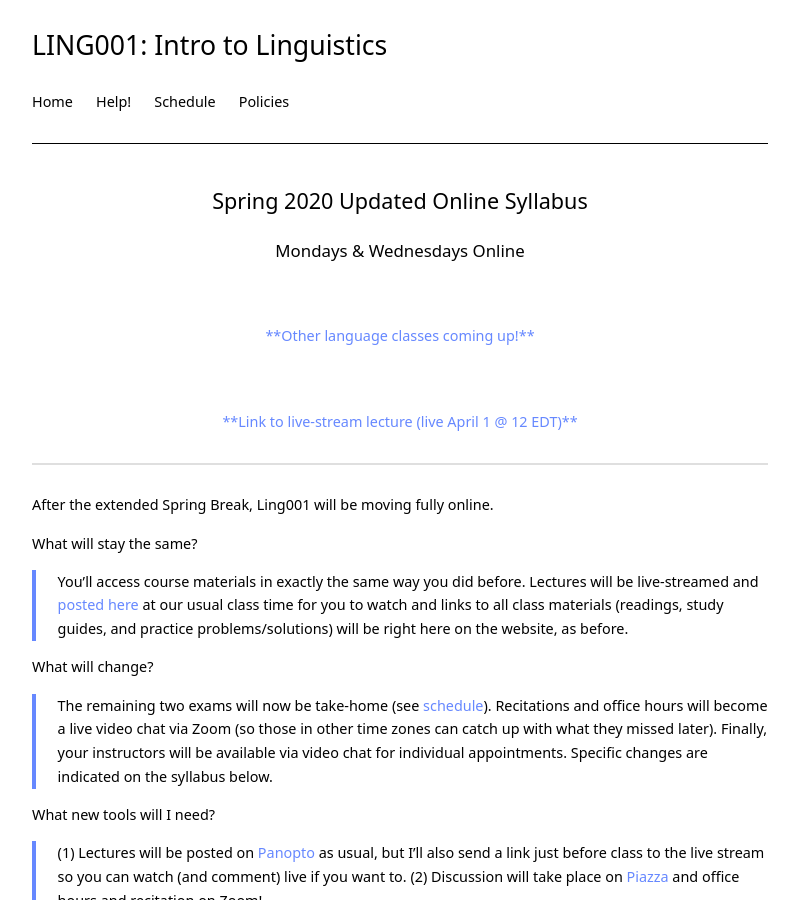
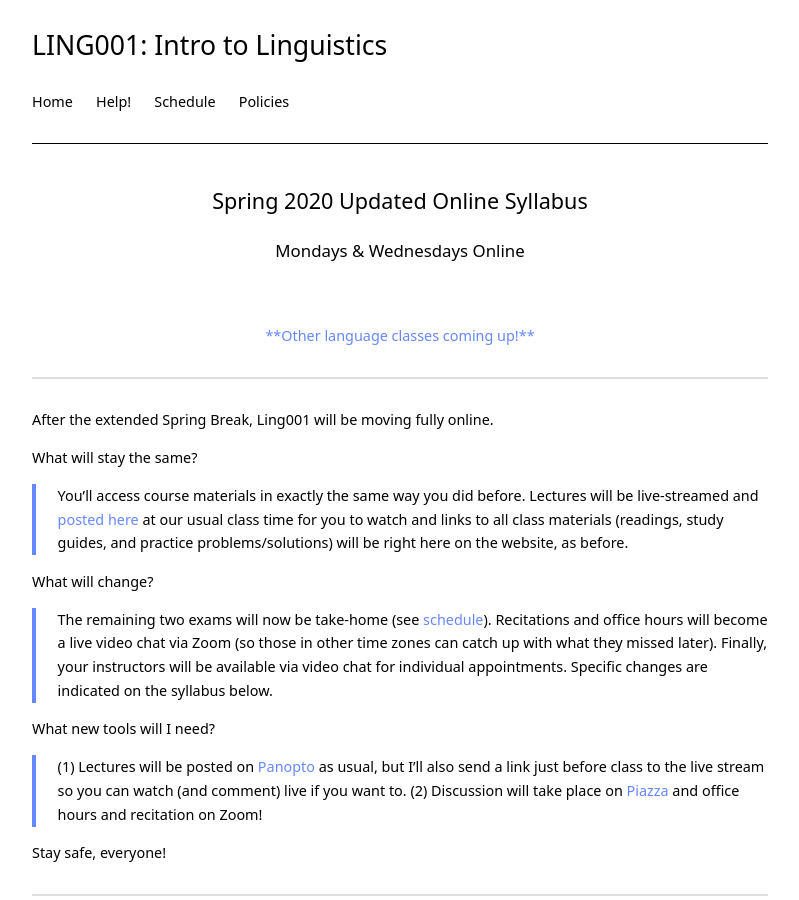
Before and after one commit to kschuler/ling001, a Jekyll site: the page built from index.md, in a window 1280 px wide and 900 px high. Shown: the whole window, without its empty margins (240-1039 px from the left). Built offline with Jekyll 4.4.1, drawn with Linux system fonts in a browser that asks for light colours.

Commit message:
Update index.md

```diff
--- a/index.md
+++ b/index.md
@@ -7,9 +7,6 @@ title: LING 1
 <h3 align="center">Mondays & Wednesdays <b>Online</b></h3>
 <br>
 <h4 align="center"><a href="resources/20A-LingCoursesMajor.pdf"><b>**Other language classes coming up!**</b></a></h4>
-<br>
-<h4 align="center"><a href="https://upenn.hosted.panopto.com/Panopto/Pages/Viewer.aspx?id=8fa68eb3-fe90-4dd7-86d0-ab8e01359ee0"><b>**Link to live-stream lecture (live April 1 @ 12 EDT)**</b></a></h4>
-
 
 <hr>
 After the extended Spring Break, Ling001 will be moving fully online.
```
